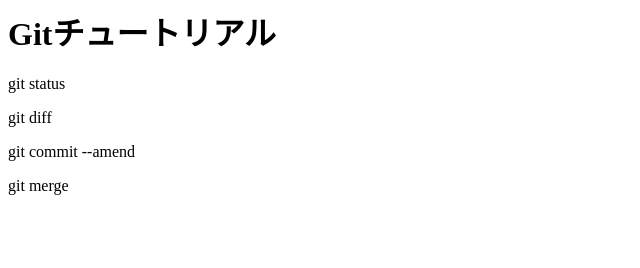
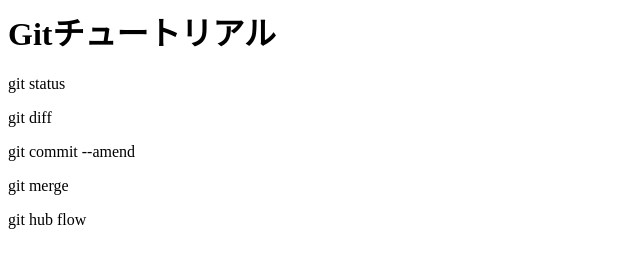
Before and after one commit to ryota1116/git_tutorial, a plain HTML site: page index.html in a window 1280 px wide. Shown: the full height of the page, 0-640 px from the left. Drawn offline with Linux system fonts and the light colour scheme.

Commit message:
github flowを追記

```diff
--- a/index.html
+++ b/index.html
@@ -3,3 +3,4 @@
 <p>git diff</p>
 <p>git commit --amend</p>
 <p>git merge</p>
+<p>git hub flow
```
